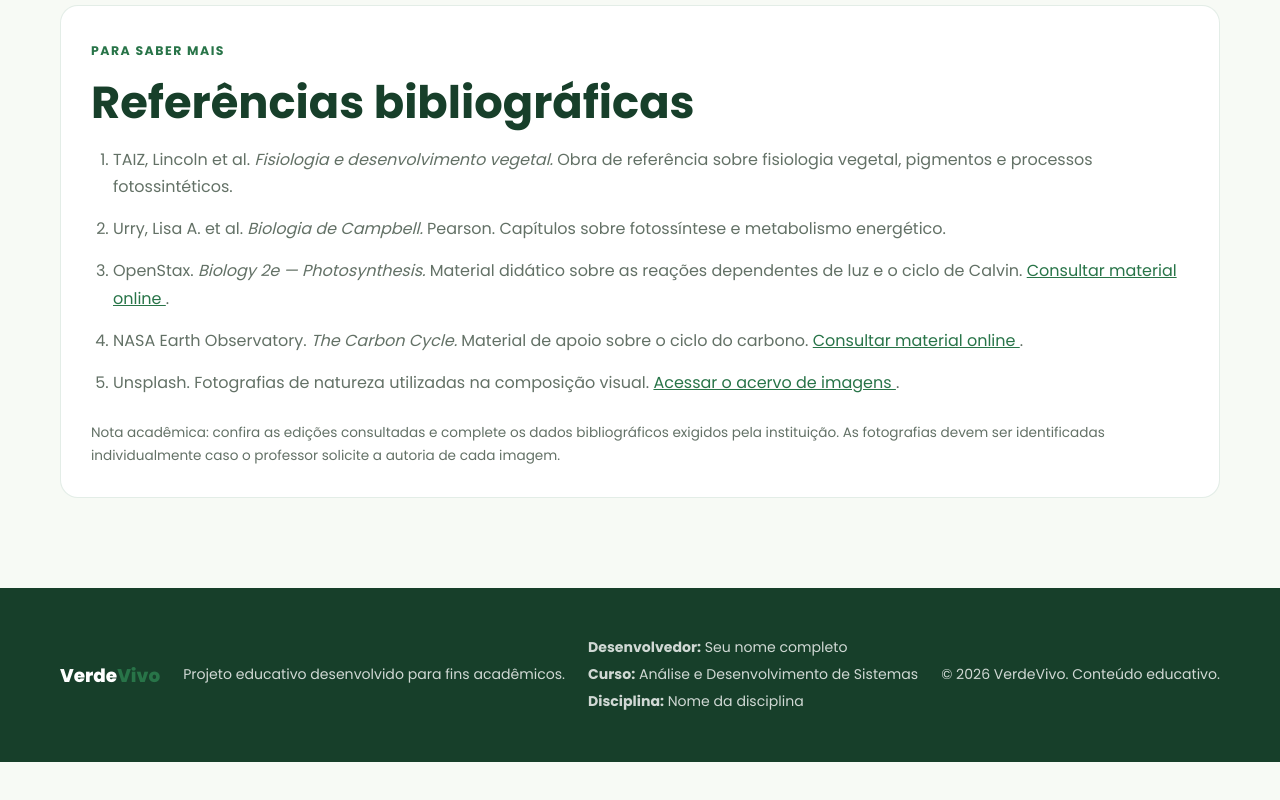
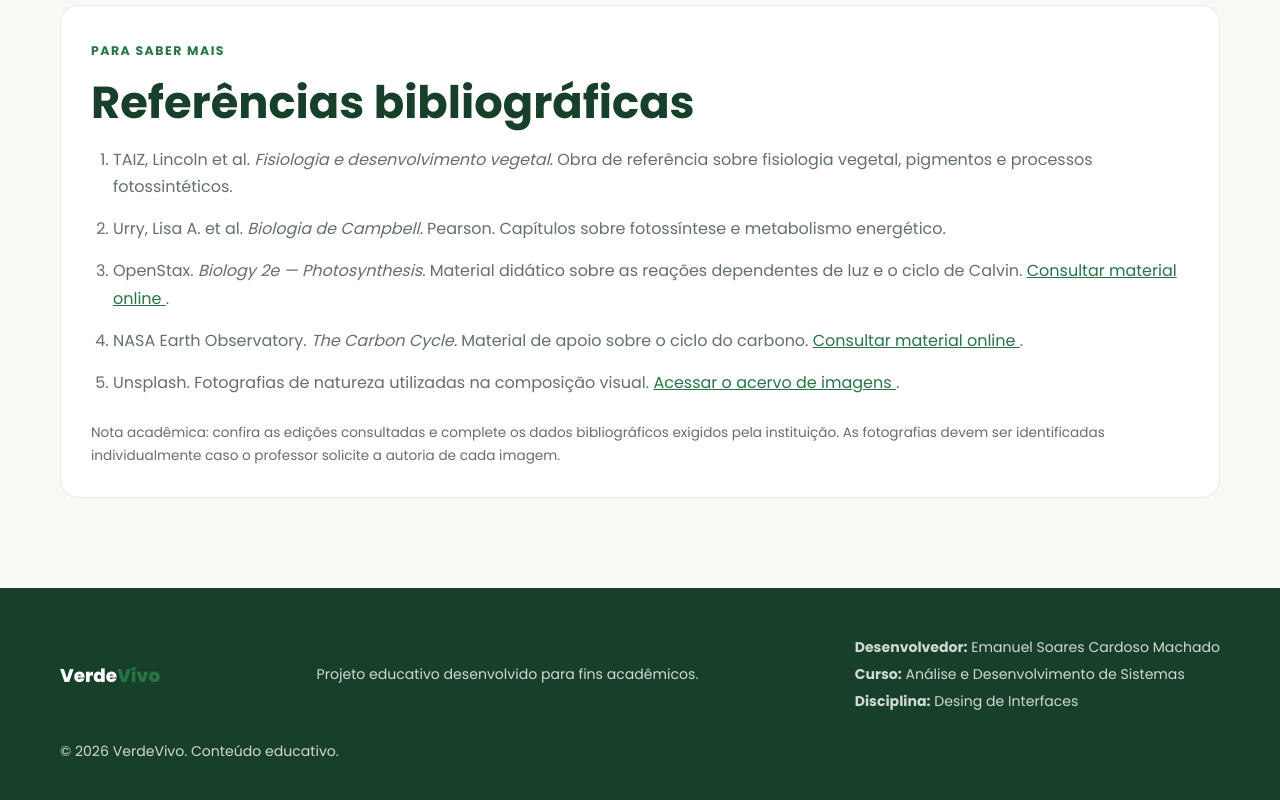
Before and after one commit to zenk9857-dev/trabalho-css-fotossintese, a plain HTML site: page index.html in a window 1280 px wide. Shown: the part 4931-5731 px from the top of the page. Before the commit the page ends 5693 px from the top, so only its background shows below. Drawn offline with Linux system fonts and the light colour scheme.

Commit message:
Atualizando trabalho

```diff
--- a/index.html
+++ b/index.html
@@ -457,9 +457,9 @@
 
             <!-- INDICADOR: Substitua os campos abaixo pelos dados do estudante -->
             <div class="dados-desenvolvedor">
-                <p><strong>Desenvolvedor:</strong> Seu nome completo</p>
+                <p><strong>Desenvolvedor:</strong> Emanuel Soares Cardoso Machado</p>
                 <p><strong>Curso:</strong> Análise e Desenvolvimento de Sistemas</p>
-                <p><strong>Disciplina:</strong> Nome da disciplina</p>
+                <p><strong>Disciplina:</strong> Desing de Interfaces</p>
             </div>
 
             <p class="copyright">
```
